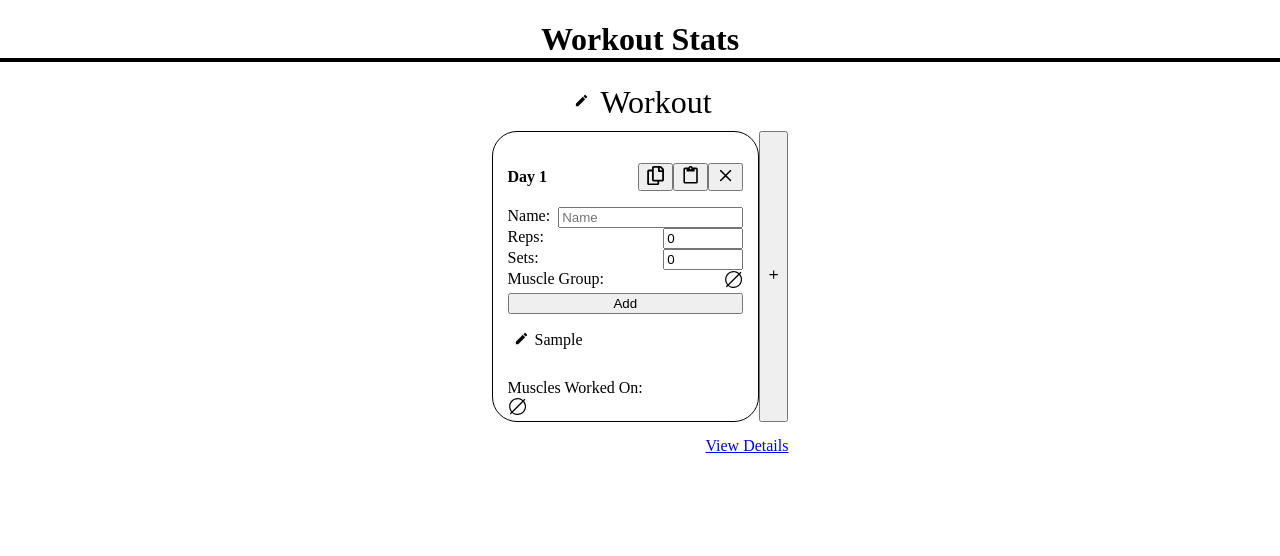
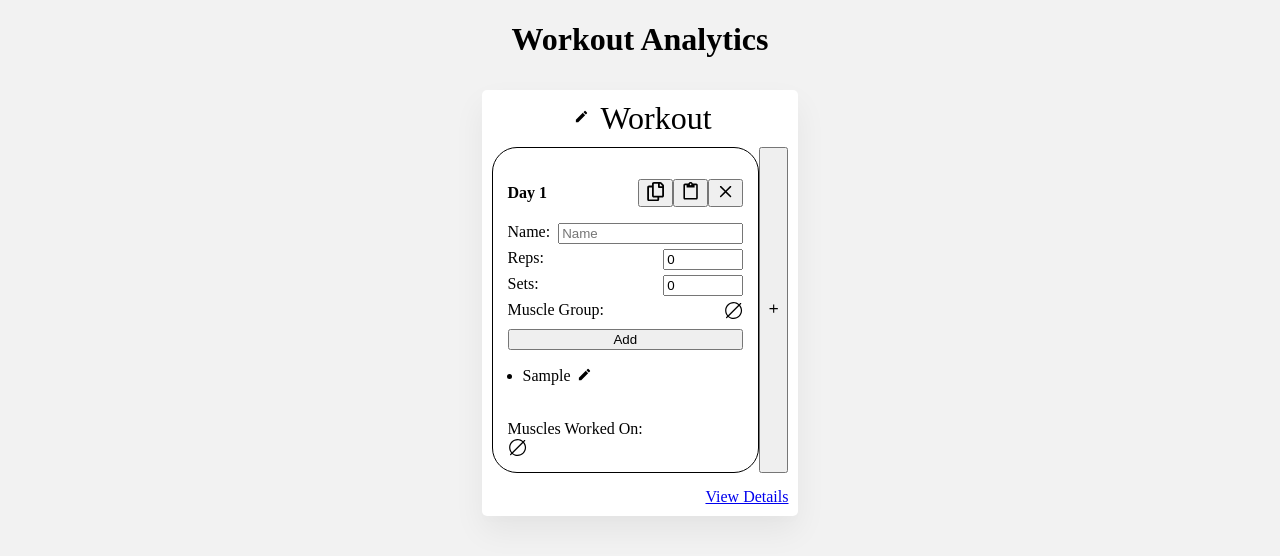
Before and after one commit to EddV99/workout-stats, a React (Vite) app: page / in a window 1280 px wide. Both pictures are taken after typing "Sample" into the empty fields and a click on the button "Add". Shown: the top 556 px of the page. Built offline with nearby package versions, Linux system fonts and the light colour scheme.

Commit message:
installed threejs/fiber and major styling done

```diff
--- a/package.json
+++ b/package.json
@@ -10,10 +10,13 @@
     "preview": "vite preview"
   },
   "dependencies": {
+    "@react-three/fiber": "^9.0.4",
+    "@types/three": "^0.174.0",
     "react": "^19.0.0",
     "react-dom": "^19.0.0",
     "react-icons": "^5.5.0",
-    "react-router": "^7.2.0"
+    "react-router": "^7.2.0",
+    "three": "^0.174.0"
   },
   "devDependencies": {
     "@eslint/js": "^9.19.0",
--- a/src/App.css
+++ b/src/App.css
@@ -1,3 +1,7 @@
+body, html {
+  background-color: #f2f2f2;
+}
+
 #root {
   margin: 0;
   padding: 0;
--- a/src/components/Day/Day.module.css
+++ b/src/components/Day/Day.module.css
@@ -45,6 +45,7 @@
 #info {
   display: flex;
   flex-direction: column;
+  gap: 5px;
 }
 
 #infoRow {
@@ -54,9 +55,8 @@
 }
 
 .listItem {
-  list-style-type: none;
-  padding: 0;
-  margin: 0;
+  padding: 0 0 15px 0;
+  margin: 0 0 0 15px;
 }
 
 .list{
@@ -76,6 +76,7 @@
   flex-direction: column;
   position:absolute;
   bottom: 0;
+  margin: 0 0 10px 0;
 }
 
 #row {
--- a/src/components/Header/Header.module.css
+++ b/src/components/Header/Header.module.css
@@ -4,5 +4,4 @@
   padding: 0px;
   color: black;
   text-align: center;
-  border-bottom: 1.1mm solid #000000;
 }
--- a/src/components/Header/Header.tsx
+++ b/src/components/Header/Header.tsx
@@ -1,7 +1,7 @@
 import Styles from "./Header.module.css";
 
 function Header() {
-  return <h1 id={Styles.title}>Workout Stats</h1>;
+  return <h1 id={Styles.title}>Workout Analytics</h1>;
 }
 
 export default Header;
--- /dev/null
+++ b/src/components/Heatmap/Heatmap.tsx
@@ -0,0 +1,13 @@
+import { Canvas } from "@react-three/fiber";
+
+function Heatmap() {
+  return (
+    <Canvas>
+      <mesh>
+        <boxGeometry />
+      </mesh>
+    </Canvas>
+  );
+}
+
+export default Heatmap;
--- a/src/components/Week/Week.module.css
+++ b/src/components/Week/Week.module.css
@@ -4,6 +4,11 @@
   align-items: center;
   width: fit-content;
   height: auto;
+  background-color: white;
+  padding: 10px;
+  margin: 10px;
+  box-shadow: 0 6px #00000001,0 15px 32px #0000000f;
+  border-radius: 5px;
 }
 
 #title {
--- a/src/components/Week/Week.tsx
+++ b/src/components/Week/Week.tsx
@@ -66,14 +66,15 @@ function Week({ id, data }: Props) {
         <div id={Styles.week}>
           {[...Array(maxDay)].map((v, i) => {
             return (
+              <div key={v || i}>
                 <Day
-                key={v || i}
                   day={i + 1}
                   copyId={copyId}
                   setCopyId={setCopyId}
                   stats={stats}
                   setStats={setStats}
                 />
+              </div>
             );
           })}
           <button id={Styles.addButton} onClick={handleAddButton}>
--- a/src/components/Workout/Workout.module.css
+++ b/src/components/Workout/Workout.module.css
@@ -29,9 +29,12 @@
 }
 
 #editContainer {
-
+  display: flex;
+  flex-direction: column;
+  max-width: 200px;
+  align-items: center;
 }
 
-#editContainer > input{
-  width: 100px;
+#editTools * {
+  align-self: stretch;
 }
--- a/src/components/Workout/Workout.tsx
+++ b/src/components/Workout/Workout.tsx
@@ -1,12 +1,13 @@
 import Styles from "./Workout.module.css";
 import { RxCross2, RxValueNone } from "react-icons/rx";
 import { Muscle } from "../../muscle/body";
-
 import { useEffect, useRef, useState } from "react";
 import { InternalData } from "../Week/Week";
 import { muscleToIcon } from "../../muscle/icons";
 import MuscleGroupSelection from "../MuscleGroupSelection/MuscleGroupSelection";
 import { MdEdit } from "react-icons/md";
+import { FcCheckmark } from "react-icons/fc";
+import { MdDelete } from "react-icons/md";
 
 interface Props {
   id: string;
@@ -86,10 +87,7 @@ function Workout({ id, handleDeleteButton, stats, setStats }: Props) {
 
   const thisWorkout = stats.workouts.filter((i) => i.id === id)[0];
   return editing ? (
-    <div id={Styles.editContainer}>
-      <button id={Styles.editButton} onClick={() => setEditing(false)}>
-        <MdEdit size={15} />
-      </button>
+    <div key={id} id={Styles.editContainer}>
       Name:
       <input
         ref={nameRef}
@@ -110,25 +108,30 @@ function Workout({ id, handleDeleteButton, stats, setStats }: Props) {
         type="number"
         onChange={(e) => handleSetsChange(Number(e.target.value))}
       ></input>
+      Muscle Group:
       <button id={Styles.chooseButton} onClick={handleButton}>
         {chooseIcon(thisWorkout.group)}
         {open ? (
           <MuscleGroupSelection handleChange={handleMuscleGroupChange} />
         ) : null}
       </button>
-      <button
-        id={Styles.chooseButton}
-        onClick={() => handleDeleteButton(thisWorkout.id)}
-      >
-        <RxCross2 id={Styles.icon} size="1.5rem" />
-      </button>
+      <div id={Styles.editTools}>
+        <button onClick={() => handleDeleteButton(thisWorkout.id)}>
+          Delete
+          <MdDelete size="1.5rem" />
+        </button>
+        <button onClick={() => setEditing(false)}>
+          Done
+          <FcCheckmark size={24} />
+        </button>
+      </div>
     </div>
   ) : (
     <div className={Styles.container}>
+      <div id={Styles.name}>{thisWorkout.name}</div>
       <button id={Styles.editButton} onClick={() => setEditing(true)}>
         <MdEdit size={15} />
       </button>
-      <div id={Styles.name}>{thisWorkout.name}</div>
     </div>
   );
 }
--- a/src/pages/DetailsPage/DetailsPage.tsx
+++ b/src/pages/DetailsPage/DetailsPage.tsx
@@ -1,6 +1,7 @@
 import { useParams } from "react-router";
 import { InternalData } from "../../components/Week/Week";
 import Statistics from "../../components/Statistics/Statistics";
+import Heatmap from "../../components/Heatmap/Heatmap";
 
 function DetailsPage() {
   const { id } = useParams();
@@ -12,7 +13,12 @@ function DetailsPage() {
     }
   }
   if (json) {
-    return <Statistics data={json} />;
+    return (
+      <>
+        <Statistics data={json} />
+        <Heatmap />
+      </>
+    );
   } else {
     return <>No data</>;
   }
```
Also changed, not shown: 1 other file (tests, documents, lock files or other folders). Lines whose indentation alone changed are shown as unchanged.
